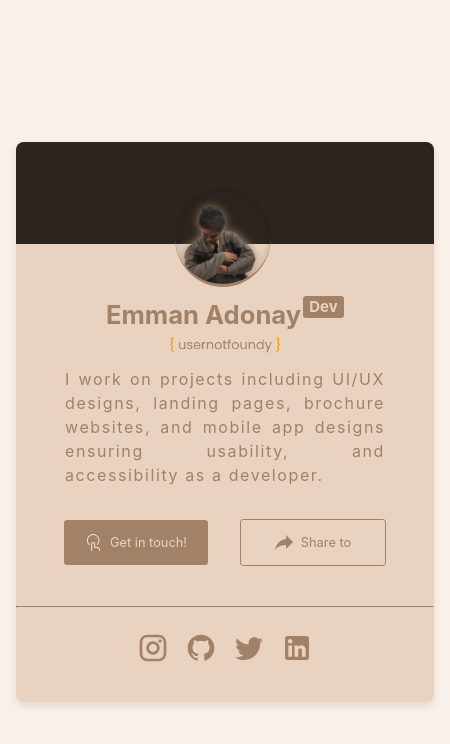
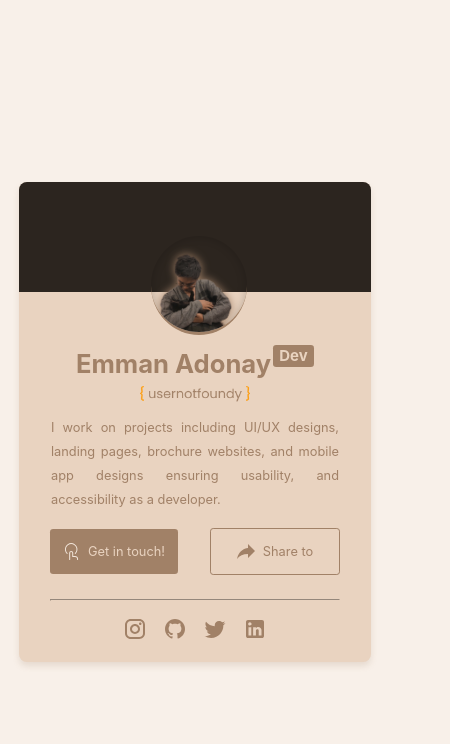
Before and after one commit to usernotfoundy/portfolio-card, a React (Vite) app: page / in a window 390 px wide. Shown: the top 744 px of the page, 450 px wide, since content can reach past the window. Built offline with nearby package versions, Linux system fonts and the light colour scheme.

Commit message:
adjust mobile view

```diff
--- a/src/App.css
+++ b/src/App.css
@@ -144,17 +144,17 @@ hr {
   }
 
   .card {
-    width: 100%;
-    height: 35rem;
+    width: 22rem;
+    height: 30rem;
     /* Make the card full width on mobile */
   }
 
   .header {
-    height: 20%;
+    height: 23%;
   }
 
   .profile {
-    height: 85%;
+    height: 77%;
   }
 
   .profile--pic {
@@ -162,7 +162,7 @@ hr {
     width: 6rem;
     height: 6rem;
     top: -3.5rem;
-    left: 38%;
+    left: 37.5%;
   }
 
   .profile--pic--me {
@@ -186,19 +186,34 @@ hr {
 
   .info--content {
     margin-top: -1rem;
-    max-width: 20rem;
+    max-width: 18rem;
+    letter-spacing: 0rem;
+    font-size: 0.8rem;
   }
 
   .info--contact--me {
-    margin-top: 2rem;
+    margin-top: 1rem;
   }
 
   .info--contact--me>.redirect-links {
     padding: 0 0;
-    width: 9rem;
+    width: 8rem;
     text-decoration: none;
     gap: 0.5rem;
     font-size: 0.8rem;
     border-radius: 0.2rem;
   }
+
+  hr {
+    width: 18rem;
+    top: -4rem;
+  }
+
+  .profile--socials {
+    top: -3.5rem;
+  }
+
+  .icon--socials {
+    height: 1.5rem;
+  }
 }
```
